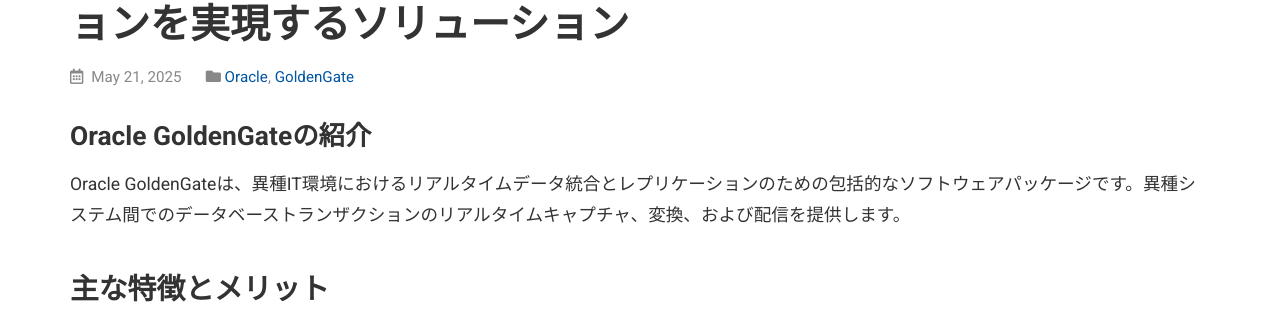
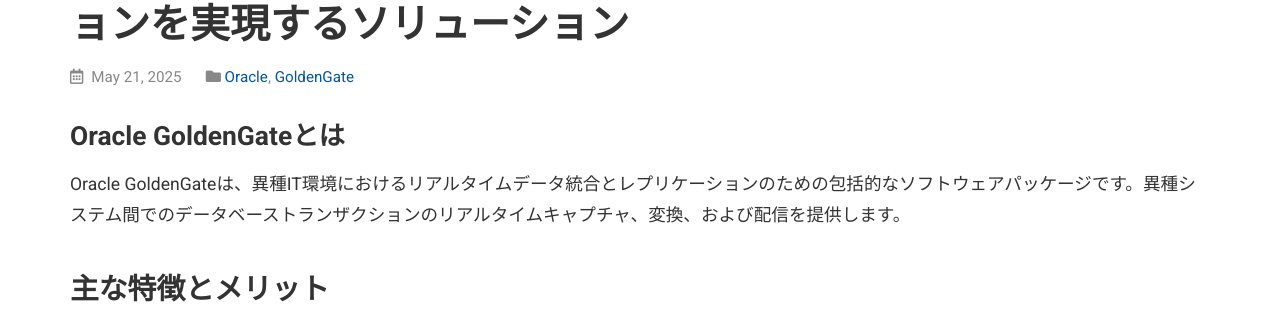
Before and after one commit to goodwaysIT/ja, a Jekyll site: the page built from _posts/2025-05-21-introduction-to-oracle-goldengate.md, in a window 1280 px wide and 900 px high. Shown: the part 242-553 px from the top of the window. Built offline with Jekyll 4.4.1, drawn with Linux system fonts in a browser that asks for light colours.

Commit message:
Update 2025-05-21-introduction-to-oracle-goldengate.md

```diff
--- a/_posts/2025-05-21-introduction-to-oracle-goldengate.md
+++ b/_posts/2025-05-21-introduction-to-oracle-goldengate.md
@@ -8,7 +8,7 @@ tags: [データレプリケーション, リアルタイムデータ, oracle, g
 image: /assets/images/posts/goldengate-intro.jpg
 ---
 
-# Oracle GoldenGateの紹介
+# Oracle GoldenGateとは
 
 Oracle GoldenGateは、異種IT環境におけるリアルタイムデータ統合とレプリケーションのための包括的なソフトウェアパッケージです。異種システム間でのデータベーストランザクションのリアルタイムキャプチャ、変換、および配信を提供します。
 
```
